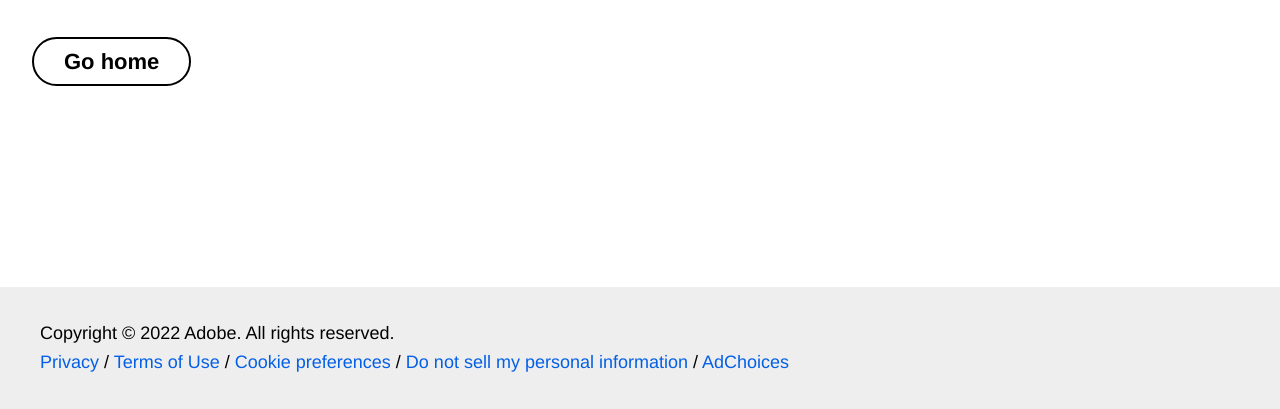
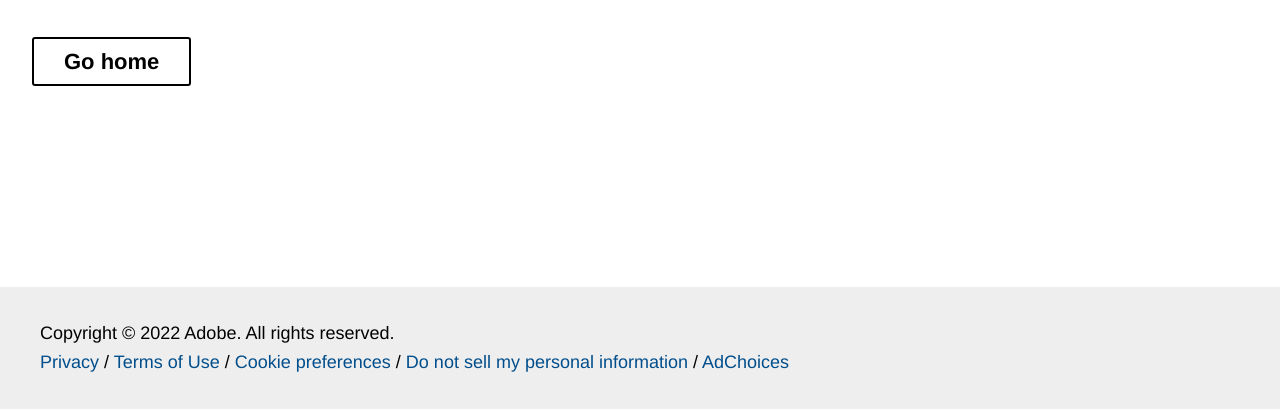
Before and after one commit to raviabobe/helix-demo, a website: page 404.html in a window 1280 px wide. Shown: the part 513-922 px from the top of the page. Drawn offline with Linux system fonts and the light colour scheme; files whose address does not match are found by name.

Commit message:
link color update

```diff
--- a/styles/styles.css
+++ b/styles/styles.css
@@ -12,7 +12,7 @@
 
  :root {
   /* colors */
-  --link-color: #035fe6;
+  --link-color: #004e8c;
   --link-hover-color: #136ff6;
   --background-color: #fff;
   --overlay-background-color: #eee;
@@ -124,7 +124,7 @@ a.button:any-link, button {
   white-space: nowrap;
   overflow: hidden;
   text-overflow: ellipsis;
-  border-radius: 30px;
+  border-radius: 3px;
 }
 
 a.button:hover, a.button:focus, button:hover, button:focus  {
```
